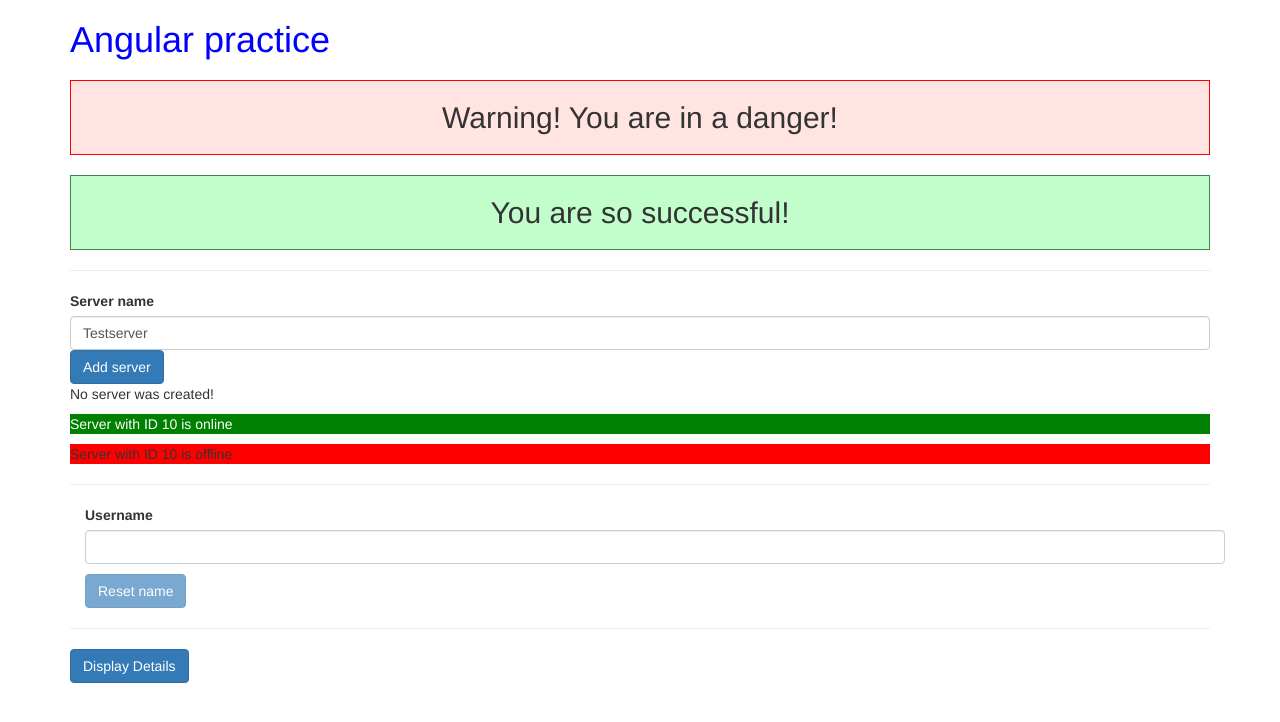
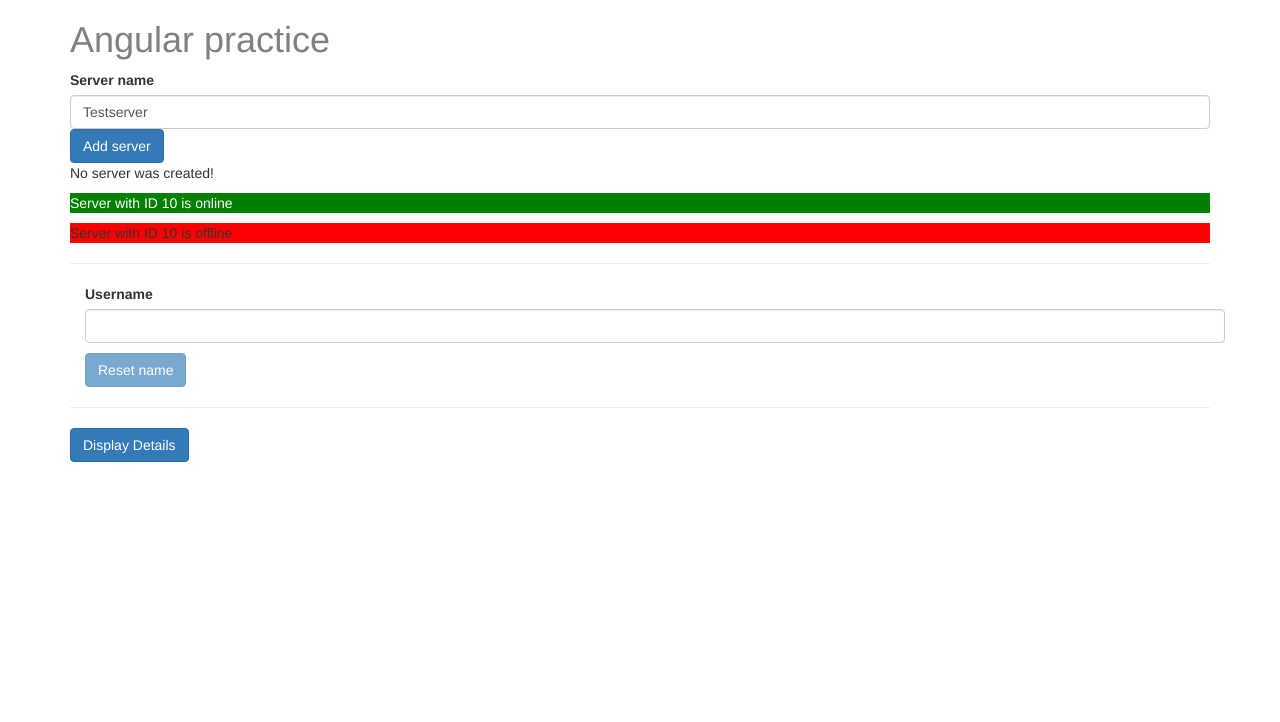
Before and after one commit to Yana0001/angular-app, an Angular app: page / in a window 1280 px wide. Shown: the top 722 px of the page. Built offline with nearby package versions, Linux system fonts and the light colour scheme.

Commit message:
unshow app comp

```diff
--- a/src/app/app.component.html
+++ b/src/app/app.component.html
@@ -6,9 +6,9 @@
       <!-- <app-servers></app-servers> -->
       <!-- <div app-servers></div> -->
       <!-- <hr /> -->
-      <app-warning></app-warning>
-      <app-success></app-success>
-      <hr />
+      <!-- <app-warning></app-warning>
+      <app-success></app-success> -->
+
       <div class="app-servers"></div>
       <hr />
       <app-practice></app-practice>
--- a/src/app/app.component.ts
+++ b/src/app/app.component.ts
@@ -6,7 +6,7 @@
   // styleUrls: ['./app.component.css']
   styles: [`
   h1 {
-    color: blue;
+    color: grey;
   }`]
 })
 export class AppComponent {
```
